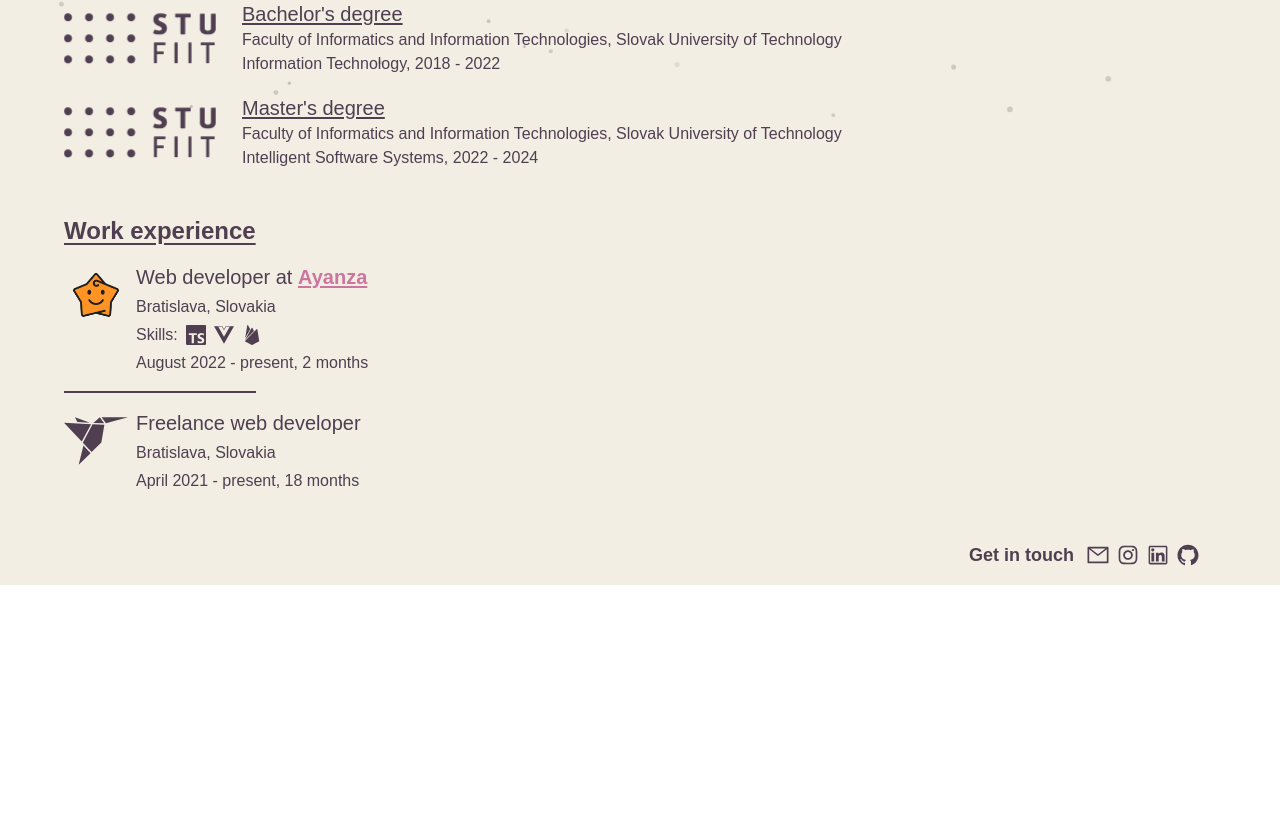
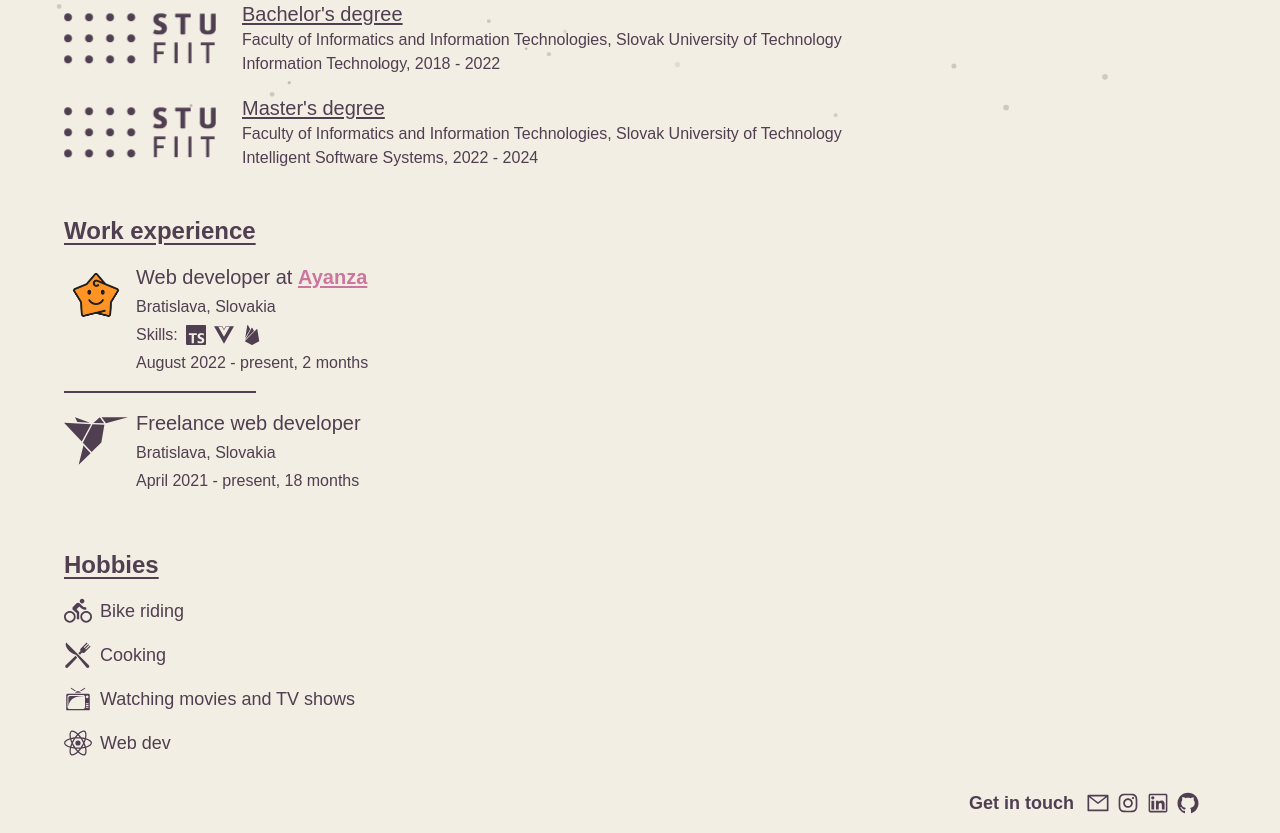
Before and after one commit to jakubabrahoim/next.js-shenenigans, a Next.js app: page / in a window 1280 px wide. Shown: the part 679-1512 px from the top of the page. Before the commit the page ends 1264 px from the top, so only its background shows below. Built offline with nearby package versions, Linux system fonts and the light colour scheme.

Commit message:
added hobbies section to home

```diff
--- /dev/null
+++ b/components/Home/Hobbies.tsx
@@ -0,0 +1,34 @@
+import { GiKnifeFork, GiTv } from 'react-icons/gi';
+import { MdDirectionsBike } from 'react-icons/md';
+import { SiReact } from 'react-icons/si';
+import ReactIcon from '../ReactIcon';
+
+const Hobbies = () => {
+    return (
+        <section className='mt-10 mb-6 px-2 sm:px-0'>
+            <h2 className='mb-4 text-2xl font-semibold underline underline-offset-4'>
+                Hobbies
+            </h2>
+            <div className='flex flex-col gap-4 text-lg'>
+                <span className='flex items-center gap-2'>
+                    <ReactIcon icon={<MdDirectionsBike />} iconClass='w-7 h-7' />
+                    Bike riding
+                </span>
+                <span className='flex items-center gap-2'>
+                    <ReactIcon icon={<GiKnifeFork />} iconClass='w-7 h-7' />
+                    Cooking
+                </span>
+                <span className='flex items-center gap-2'>
+                    <ReactIcon icon={<GiTv />} iconClass='w-7 h-7' />
+                    Watching movies and TV shows
+                </span>
+                <span className='flex items-center gap-2'>
+                    <ReactIcon icon={<SiReact />} iconClass='w-7 h-7' />
+                    Web dev
+                </span>
+            </div>
+        </section>
+    );
+}
+
+export default Hobbies;
--- a/components/Home/HomeWrapper.tsx
+++ b/components/Home/HomeWrapper.tsx
@@ -2,6 +2,7 @@ import About from './About';
 import Education from './Education';
 import Skills from './Skills';
 import Work from './Work';
+import Hobbies from './Hobbies';
 
 const HomeWrapper = () => {
     return (
@@ -10,6 +11,7 @@ const HomeWrapper = () => {
             <Skills />
             <Education />
             <Work />
+            <Hobbies />
         </div>
     );
 };
```
Also changed, not shown: 2 other files (tests, documents, lock files or other folders).
